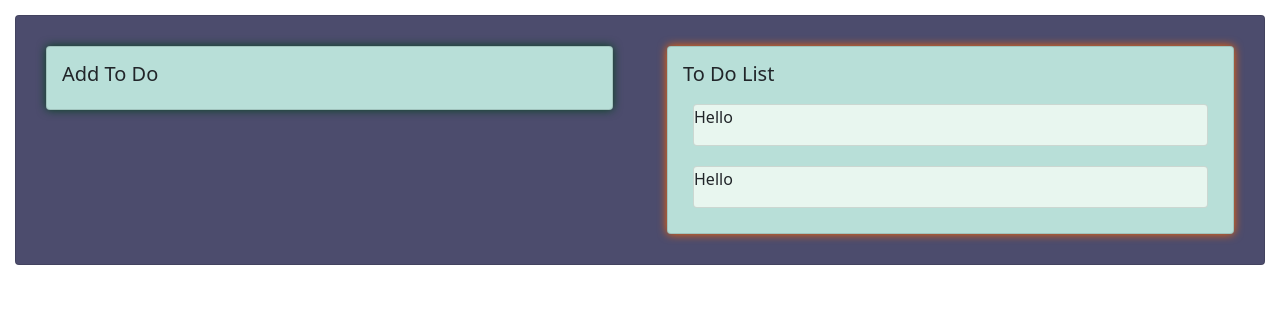
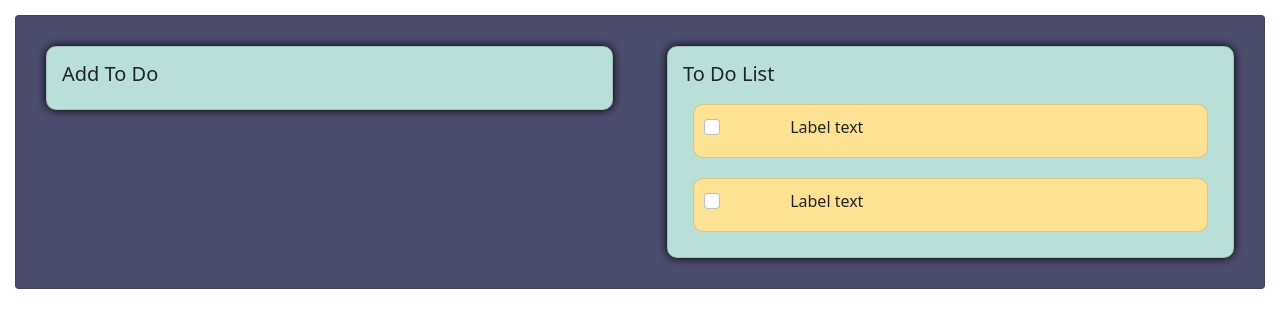
Before and after one commit to Sufyan111/card, a React (Create React App) app: page / in a window 1280 px wide. Shown: the top 328 px of the page. Built offline with nearby package versions, Linux system fonts and the light colour scheme.

Commit message:
To Do List

```diff
--- a/src/components/Home.jsx
+++ b/src/components/Home.jsx
@@ -3,8 +3,10 @@ import { ToDoList } from "./To Do List/ToDoList";
 import { AddToDo } from "./To Do List/AddToDo";
 import { Row, Col, Card } from "react-bootstrap";
 import './To Do List/ToDoStyle.css'
+import { useState } from "react";
 
 export const Home = () => {
+    const [todoitems, setTidoitems]= useState(["Learning React", "Getting Job"]);
   return (
     <React.Fragment>
 
@@ -14,7 +16,7 @@ export const Home = () => {
               <AddToDo />
             </Col>
             <Col>
-              <ToDoList />
+              <ToDoList todoitems={todoitems}/>
             </Col>
           </Row>
       </Card>
--- a/src/components/To Do List/AddToDo.jsx
+++ b/src/components/To Do List/AddToDo.jsx
@@ -3,12 +3,12 @@ import { Card } from "react-bootstrap";
 
 export const AddToDo = () => {
   return (
-    <React.Fragment>
+
       <Card className="addtodo">
           <Card.Title>
               Add To Do
           </Card.Title>
       </Card>
-    </React.Fragment>
+
   );
 };
--- a/src/components/To Do List/ToDoItem.jsx
+++ b/src/components/To Do List/ToDoItem.jsx
@@ -1,10 +1,17 @@
 import React from 'react';
-import {Card} from 'react-bootstrap'
+import {Card, Row, Col, Form} from 'react-bootstrap'
 
-export const ToDoItem = ()=>{
+export const ToDoItem = ({item})=>{
     return(
         <Card className='todoitem'>
-            <p>Hello</p>
+            <Row>
+                <Col md={2}>
+                    <Form.Check></Form.Check>
+                </Col>
+                <Col md={10}>
+                    <Form.Label className='label'>Label text</Form.Label>
+                </Col>
+            </Row>
         </Card>
     )
 }
--- a/src/components/To Do List/ToDoList.jsx
+++ b/src/components/To Do List/ToDoList.jsx
@@ -2,17 +2,16 @@ import React from 'react';
 import { Card } from 'react-bootstrap';
 import { ToDoItem } from './ToDoItem';
 
-export const ToDoList = ()=>{
+export const ToDoList = ( {todoitems} )=>{
     return(
-        <React.Fragment>
             <Card className='todolist'>
             <Card.Title>
               To Do List
           </Card.Title>
-          <ToDoItem />
-          <ToDoItem />
+         {todoitems.map((item)=>(
+             <ToDoItem item={item} />
+         ))}
 
             </Card>
-        </React.Fragment>
     )
 }
--- a/src/components/To Do List/ToDoStyle.css
+++ b/src/components/To Do List/ToDoStyle.css
@@ -1,26 +1,31 @@
-.home{
+.home {
     background-color: #4C4C6D !important;
     margin: 15px;
     padding: 15px;
 }
 
-.todolist{
-    background-color: #B8DFD8 !important ;
+.todolist {
+    background-color: #B8DFD8 !important;
     margin: 15px;
     padding: 15px;
-    box-shadow: 0 0 10px #FF6701;
+    box-shadow: 0 0 10px black;
+    border-radius: 10px !important;
 
 }
 
 
-.addtodo{
-    background-color: #B8DFD8 !important ;
+.addtodo {
+    background-color: #B8DFD8 !important;
     margin: 15px;
     padding: 15px;
-    box-shadow: 0 0 10px #064420;
+    box-shadow: 0 0 10px black;
+    border-radius: 10px !important;
+
 }
 
-.todoitem{
-    background-color: #E8F6EF !important;
+.todoitem {
+    background-color: #FFE194 !important;
     margin: 10px;
+    padding: 10px;
+    border-radius: 10px !important;
 }
```
